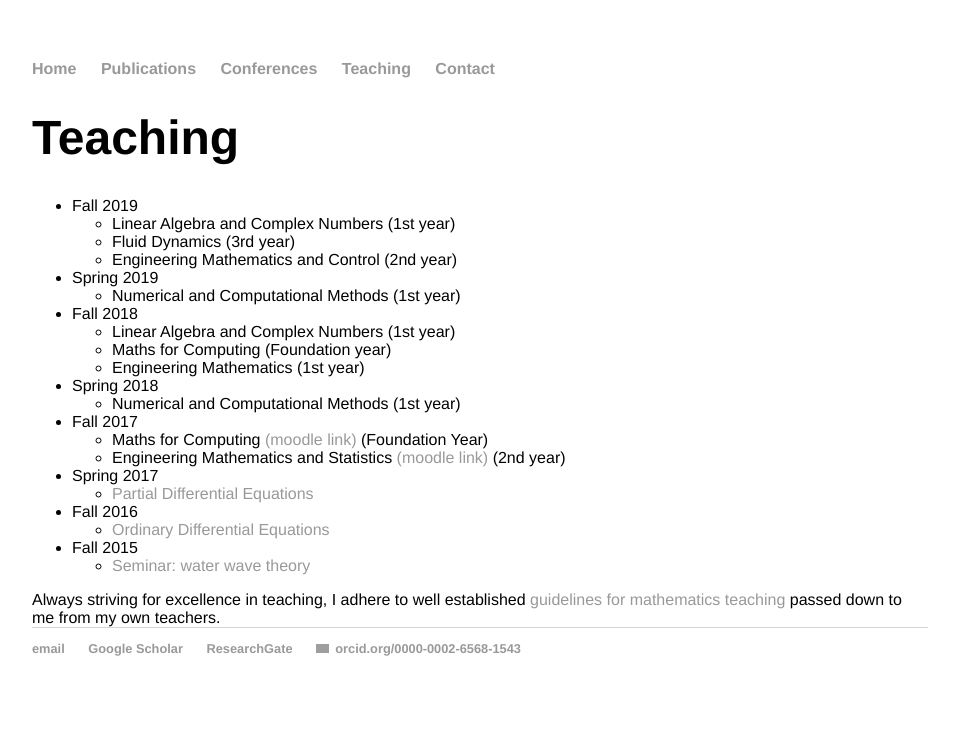
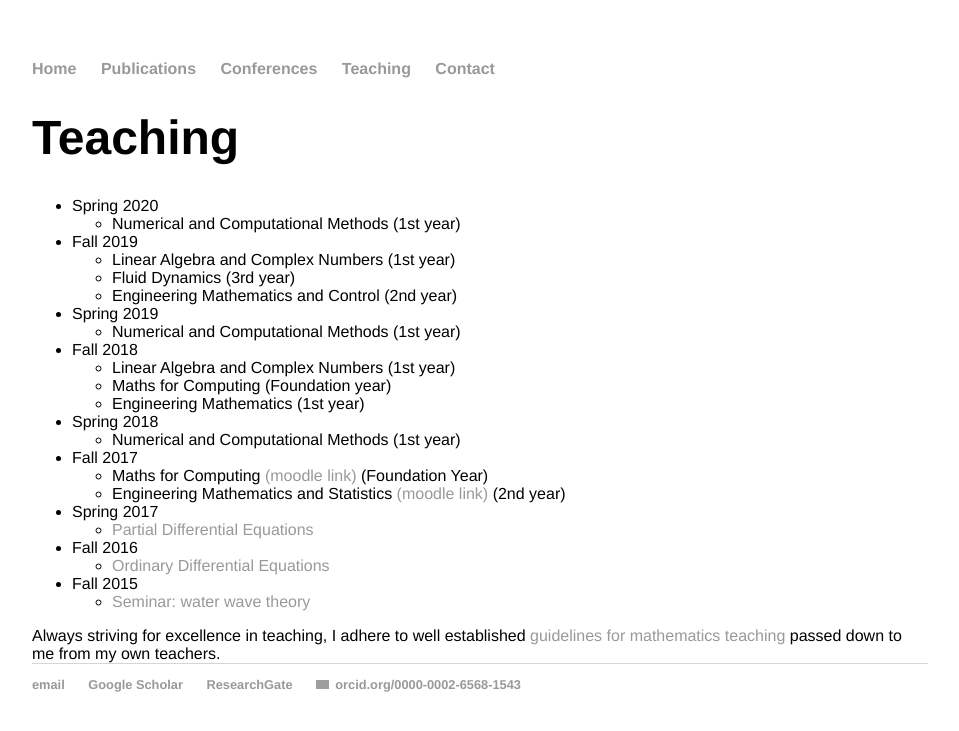
Before and after one commit to rstuhlmeier/rstuhlmeier.github.io, a Jekyll site: the page built from teaching/index.html, in a window 1280 px wide. Shown: the top 731 px of the page, without its empty margins (160-1119 px from the left). Built offline with Jekyll 4.4.1, drawn with Linux system fonts in a browser that asks for light colours; grey boxes are pictures that could not be loaded.

Commit message:
Added Spring 2020

```diff
--- a/teaching/index.html
+++ b/teaching/index.html
@@ -5,6 +5,10 @@ title: Raphael Stuhlmeier - Teaching
 
 <h1> Teaching </h1>
 <ul>
+<li> Spring 2020
+    <ul>
+        <li>Numerical and Computational Methods (1st year) </li>
+    </ul>
 <li> Fall 2019
     <ul>
       <li> Linear Algebra and Complex Numbers (1st year) </li>
```
